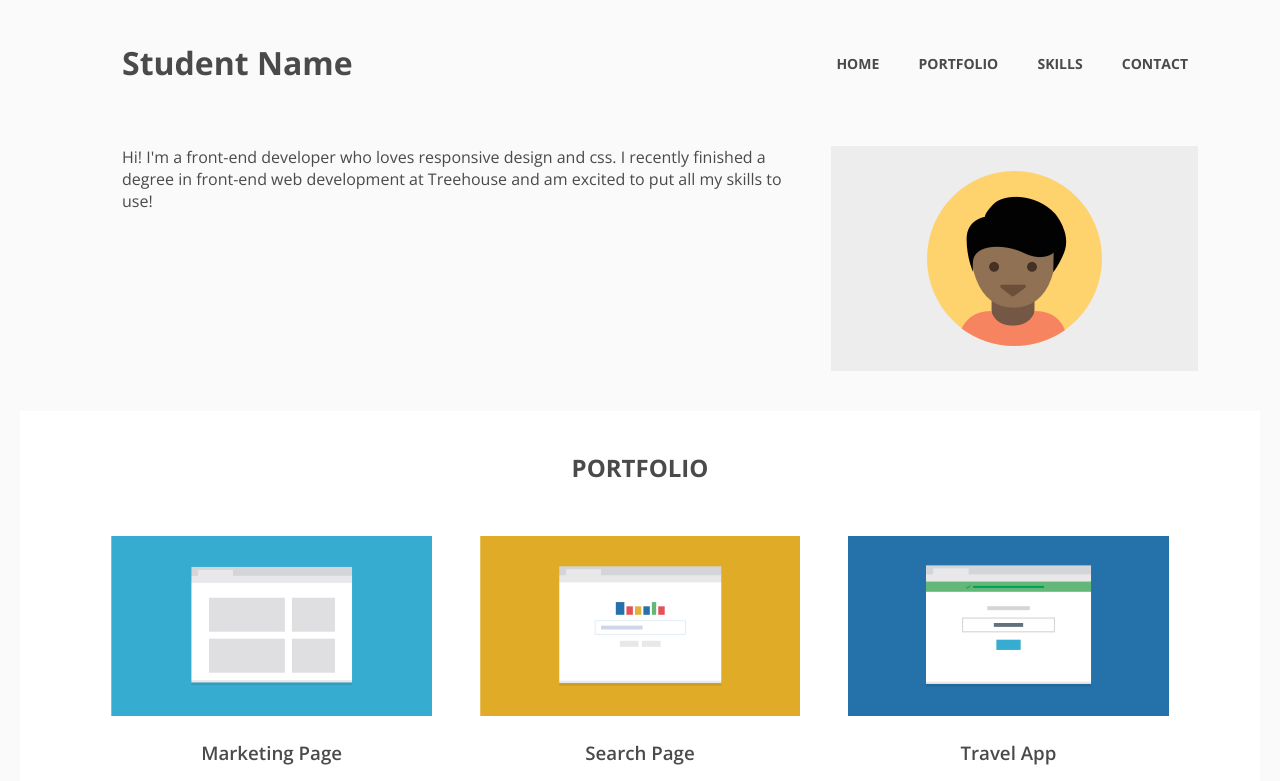
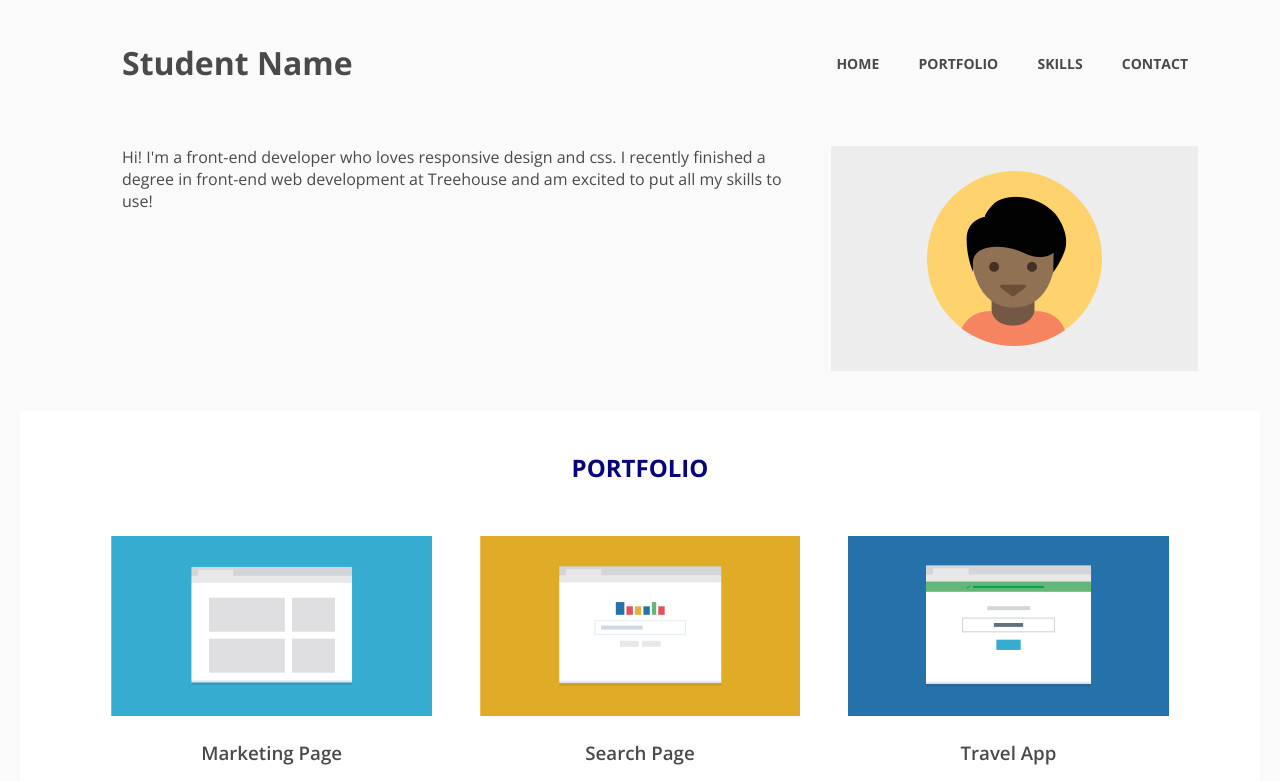
Before and after one commit to brishields/Responsive-Layout, a plain HTML site: page index.html in a window 1280 px wide. Shown: the top 781 px of the page. Drawn offline with nearby package versions, Linux system fonts and the light colour scheme.

Commit message:
Changes h2 heaading color

```diff
--- a/css/styles.css
+++ b/css/styles.css
@@ -81,6 +81,7 @@ h2 {
     padding-bottom: 40px;
     margin-bottom: 0px;
     margin-top: 0px;
+    color: #08047b;
 }
 
 h3 {
```
